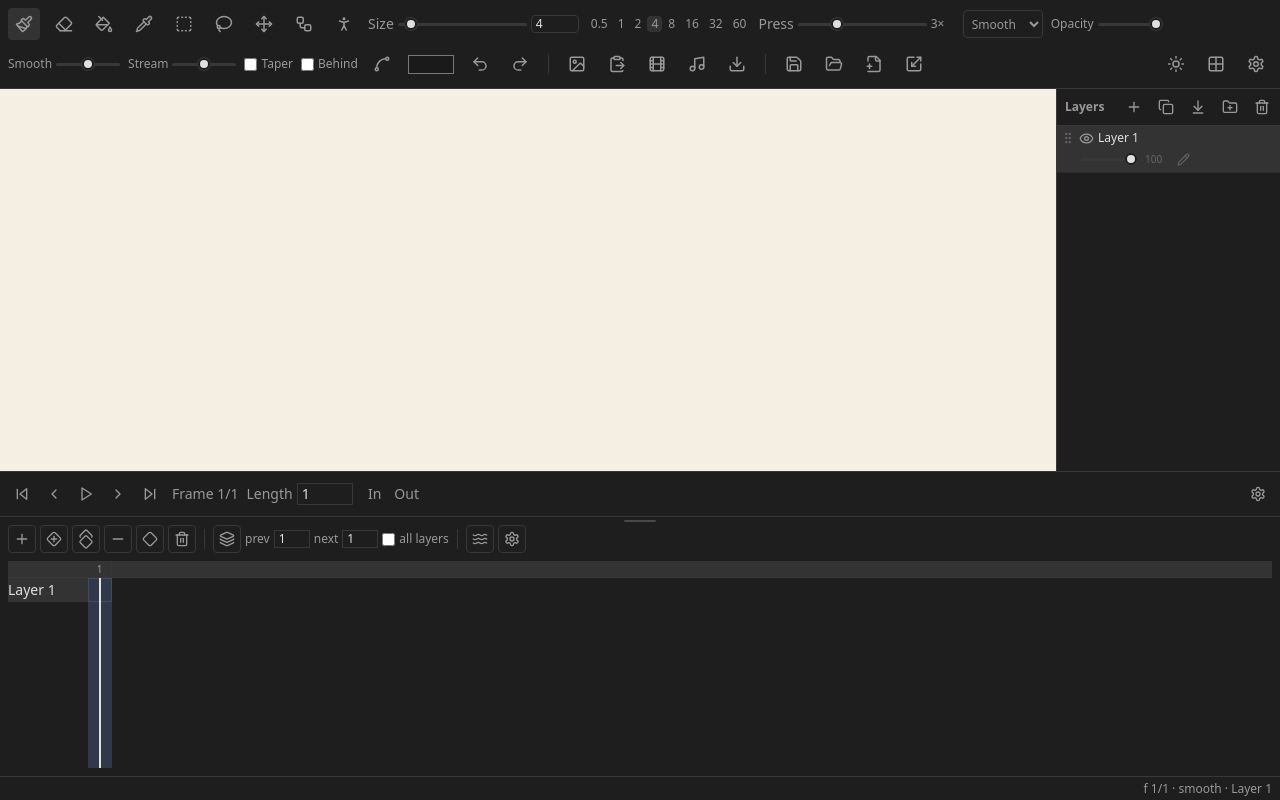
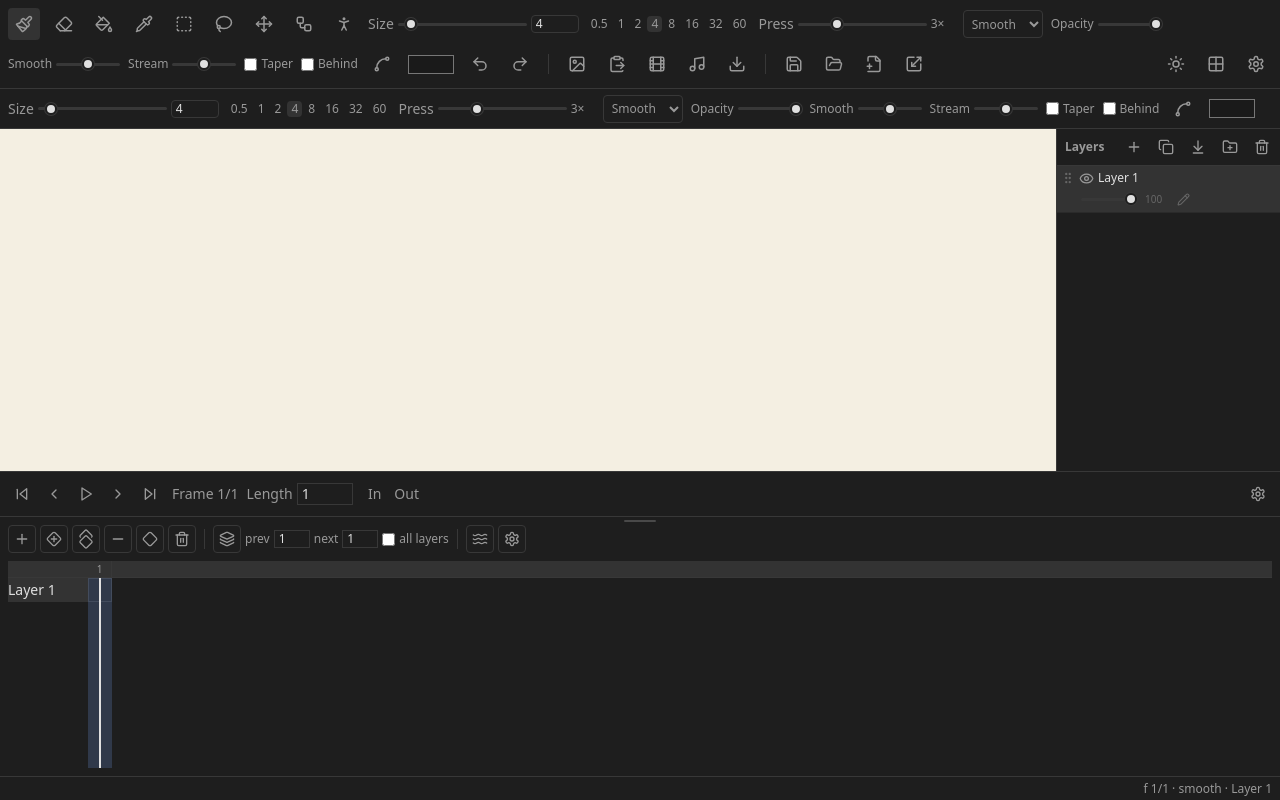
Before and after one commit to meigo/slop-animator, a Svelte app: page / in a window 1280 px wide. Built offline with nearby package versions, Linux system fonts and the light colour scheme.

Commit message:
feat: ToolOptions contextual bar (per-tool settings + selection ops)

```diff
--- a/src/App.svelte
+++ b/src/App.svelte
@@ -1,5 +1,6 @@
 <script lang="ts">
   import Toolbar from "./lib/Toolbar.svelte";
+  import ToolOptions from "./lib/ToolOptions.svelte";
   import Canvas from "./lib/Canvas.svelte";
   import LayerList from "./lib/LayerList.svelte";
   import Playbar from "./lib/Playbar.svelte";
@@ -202,6 +203,7 @@
 
 <div class="h-full flex flex-col bg-surface text-text">
   <Toolbar />
+  <ToolOptions />
   <div class="flex-1 flex min-h-0">
     <Canvas />
     <LayerList />
--- /dev/null
+++ b/src/lib/ToolOptions.svelte
@@ -0,0 +1,207 @@
+<script lang="ts">
+  import { onMount } from "svelte";
+  import {
+    state as appState,
+    pressureCurve,
+    bumpCurve,
+    activeLayer,
+    selectionActions,
+  } from "../state/appState.svelte";
+  import { isIdentityTransform } from "../anim/document";
+  import { createCurveEditor } from "../core/pressure-curve";
+  import { clickOutside } from "./click-outside";
+  import { Spline, Copy, Scissors, ClipboardPaste, Trash2 } from "@lucide/svelte";
+
+  const SIZE_PRESETS = [0.5, 1, 2, 4, 8, 16, 32, 60];
+
+  const stroke = $derived(appState.tool === "eraser" ? appState.eraser : appState.brush);
+
+  let curveOpen = $state(false);
+  let curvePopupEl: HTMLDivElement = $state()!;
+  let curveEditor: (HTMLElement & { redraw: () => void }) | null = null;
+
+  onMount(() => {
+    curveEditor = createCurveEditor(pressureCurve, bumpCurve);
+    curvePopupEl.appendChild(curveEditor);
+  });
+
+  // Keep the popup within the viewport: it's left-anchored to its trigger, but the toolbar
+  // wraps, so the trigger can sit near the right (or left) edge. Shift it back into view.
+  function positionPopup() {
+    if (!curvePopupEl) return;
+    const margin = 8;
+    curvePopupEl.style.left = "0px"; // reset to the anchor before measuring
+    const rect = curvePopupEl.getBoundingClientRect();
+    const overflowRight = rect.right - (window.innerWidth - margin);
+    if (overflowRight > 0) curvePopupEl.style.left = `${-overflowRight}px`;
+    else if (rect.left < margin) curvePopupEl.style.left = `${margin - rect.left}px`;
+  }
+
+  // Redraw the editor whenever its popup opens, so it reflects the current (e.g. restored) curve,
+  // then reposition once it's laid out (next frame) so it can't open off-screen.
+  $effect(() => {
+    if (curveOpen) {
+      curveEditor?.redraw();
+      requestAnimationFrame(positionPopup);
+    }
+  });
+</script>
+
+<div
+  class="flex items-center gap-2 px-2 h-10 border-b border-border bg-surface text-text overflow-x-auto"
+>
+  {#if appState.tool === "brush" || appState.tool === "eraser"}
+    {#if appState.tool === "eraser"}<span class="text-xs text-amber-500">Eraser</span>{/if}
+    <label class="flex items-center gap-1 text-sm text-text-secondary"
+      >Size
+      <input type="range" min="0.5" max="60" step="0.5" bind:value={stroke.size} />
+      <input
+        class="w-12 text-xs bg-surface border border-border rounded px-1 text-text"
+        type="number"
+        min="0.5"
+        max="60"
+        step="0.5"
+        bind:value={stroke.size}
+        title="Brush size"
+      />
+    </label>
+    <div class="flex items-center gap-0.5" title="Size presets">
+      {#each SIZE_PRESETS as preset (preset)}
+        <button
+          class="px-1 text-xs rounded text-text-secondary hover:bg-surface-hover tabular-nums"
+          class:bg-surface-active={stroke.size === preset}
+          onclick={() => (stroke.size = preset)}>{preset}</button
+        >
+      {/each}
+    </div>
+    <label
+      class="flex items-center gap-1 text-sm text-text-secondary"
+      title="How much pen pressure widens the stroke"
+      >Press
+      <input type="range" min="1" max="8" step="0.5" bind:value={stroke.sizeRange} />
+      <span class="text-xs text-text-secondary w-6">{stroke.sizeRange}×</span>
+    </label>
+    <select
+      class="h-7 border border-border rounded bg-surface text-text-secondary text-xs px-1"
+      bind:value={stroke.brushType}
+      title="Brush type"
+    >
+      <option value="smooth">Smooth</option>
+      <option value="ink">Ink</option>
+      <option value="pencil">Pencil</option>
+      <option value="charcoal">Charcoal</option>
+      <option value="airbrush">Airbrush</option>
+    </select>
+    <label class="flex items-center gap-1 text-xs text-text-secondary"
+      >Opacity
+      <input type="range" min="1" max="100" class="w-16" bind:value={stroke.opacity} />
+    </label>
+    <label class="flex items-center gap-1 text-xs text-text-secondary"
+      >Smooth
+      <input type="range" min="0" max="100" class="w-16" bind:value={stroke.smoothing} />
+    </label>
+    <label class="flex items-center gap-1 text-xs text-text-secondary"
+      >Stream
+      <input type="range" min="0" max="100" class="w-16" bind:value={stroke.streamline} />
+    </label>
+    <label class="flex items-center gap-1 text-xs text-text-secondary" title="Taper stroke ends">
+      <input type="checkbox" bind:checked={stroke.taper} /> Taper
+    </label>
+    {#if appState.tool !== "eraser"}
+      <label
+        class="flex items-center gap-1 text-xs text-text-secondary"
+        title="Paint behind existing pixels (e.g. white fill under a black outline)"
+      >
+        <input type="checkbox" bind:checked={stroke.drawBehind} /> Behind
+      </label>
+    {/if}
+    <div class="relative" use:clickOutside={() => (curveOpen = false)}>
+      <button
+        class="w-8 h-8 rounded flex items-center justify-center text-text-secondary hover:bg-surface-hover"
+        class:bg-surface-active={curveOpen}
+        title="Pressure curve"
+        onclick={() => (curveOpen = !curveOpen)}
+      >
+        <Spline size={18} />
+      </button>
+      <div class="curve-popup" class:open={curveOpen} bind:this={curvePopupEl}></div>
+    </div>
+    {#if appState.tool !== "eraser"}<input type="color" bind:value={appState.brush.color} />{/if}
+  {:else if appState.tool === "fill"}
+    <label class="flex items-center gap-1 text-xs text-text-secondary" title="Fill color tolerance"
+      >Tolerance
+      <input type="range" min="0" max="128" class="w-24" bind:value={appState.fill.tolerance} />
+      <span class="text-xs w-6 tabular-nums">{appState.fill.tolerance}</span>
+    </label>
+    <label
+      class="flex items-center gap-1 text-xs text-text-secondary"
+      title="Grow the filled region (px)"
+      >Expand
+      <input type="range" min="0" max="8" class="w-16" bind:value={appState.fill.expand} />
+      <span class="text-xs w-4 tabular-nums">{appState.fill.expand}</span>
+    </label>
+    <input type="color" bind:value={appState.brush.color} title="Fill color" />
+  {:else if appState.tool === "select" || appState.tool === "lasso"}
+    {@const btn =
+      "w-9 h-9 rounded border border-border bg-surface text-text-secondary flex items-center justify-center hover:bg-surface-hover disabled:opacity-40 disabled:cursor-default"}
+    <button
+      class={btn}
+      title="Copy (Cmd/Ctrl+C)"
+      disabled={!appState.selectionActive}
+      onclick={() => selectionActions.copy?.()}><Copy size={16} /></button
+    >
+    <button
+      class={btn}
+      title="Cut (Cmd/Ctrl+X)"
+      disabled={!appState.selectionActive}
+      onclick={() => selectionActions.cut?.()}><Scissors size={16} /></button
+    >
+    <button
+      class={btn}
+      title="Paste (Cmd/Ctrl+V)"
+      disabled={!appState.hasPixelClipboard}
+      onclick={() => selectionActions.paste?.()}><ClipboardPaste size={16} /></button
+    >
+    <button
+      class={btn}
+      title="Delete (Del)"
+      disabled={!appState.selectionActive}
+      onclick={() => selectionActions.del?.()}><Trash2 size={16} /></button
+    >
+    {#if activeLayer().kind === "draw" && !isIdentityTransform(activeLayer().transform)}
+      <span class="text-xs text-amber-500" title="Selection is disabled on a transformed layer"
+        >Apply layer transform to select</span
+      >
+    {/if}
+  {:else if appState.tool === "transform"}
+    {@const _activeLayer = activeLayer()}
+    {@const _groupedActive = _activeLayer.groupId != null}
+    <div class="flex rounded border border-border overflow-hidden text-xs" title="Transform scope">
+      <button
+        class="px-2 py-1"
+        class:bg-surface-active={appState.transformScope === "frame"}
+        onclick={() => (appState.transformScope = "frame")}>Frame</button
+      >
+      <button
+        class="px-2 py-1"
+        class:bg-surface-active={appState.transformScope === "layer"}
+        onclick={() => (appState.transformScope = "layer")}>Layer</button
+      >
+      <button
+        class="px-2 py-1"
+        class:bg-surface-active={appState.transformScope === "group"}
+        class:opacity-40={!_groupedActive}
+        class:cursor-not-allowed={!_groupedActive}
+        disabled={!_groupedActive}
+        title={_groupedActive ? "Transform the group" : "Active layer is not in a group"}
+        onclick={() => _groupedActive && (appState.transformScope = "group")}>Group</button
+      >
+    </div>
+  {:else if appState.tool === "deform"}
+    <span class="text-xs text-text-muted"
+      >Drag the grid handles on the canvas · FFD/Rigid in the selection bar</span
+    >
+  {:else}
+    <span class="text-xs text-text-muted"></span>
+  {/if}
+</div>
```
